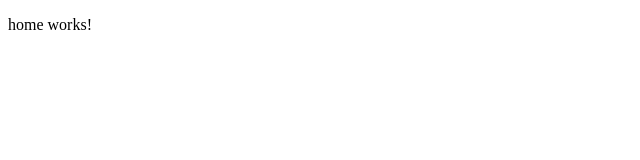
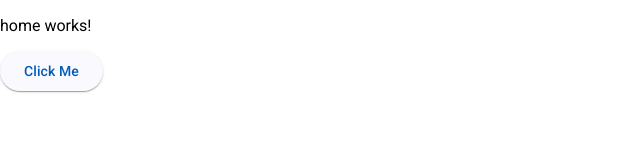
Before and after one commit to polakdominik/assigment-weather-app, an Angular app: page / in a window 1280 px wide. Shown: the top 160 px of the page, without its empty margins (0-640 px from the left). Built offline with nearby package versions, Linux system fonts and the light colour scheme.

Commit message:
install angular material

```diff
--- a/angular.json
+++ b/angular.json
@@ -39,6 +39,7 @@
               }
             ],
             "styles": [
+              "@angular/material/prebuilt-themes/azure-blue.css",
               "src/styles.scss"
             ],
             "scripts": []
@@ -98,6 +99,7 @@
               }
             ],
             "styles": [
+              "@angular/material/prebuilt-themes/azure-blue.css",
               "src/styles.scss"
             ],
             "scripts": []
--- a/package.json
+++ b/package.json
@@ -11,10 +11,12 @@
   "private": true,
   "dependencies": {
     "@angular/animations": "^19.1.0",
+    "@angular/cdk": "19.1.5",
     "@angular/common": "^19.1.0",
     "@angular/compiler": "^19.1.0",
     "@angular/core": "^19.1.0",
     "@angular/forms": "^19.1.0",
+    "@angular/material": "19.1.5",
     "@angular/platform-browser": "^19.1.0",
     "@angular/platform-browser-dynamic": "^19.1.0",
     "@angular/router": "^19.1.0",
--- a/src/app/app.module.ts
+++ b/src/app/app.module.ts
@@ -4,6 +4,8 @@
 import { AppRoutingModule } from './app-routing.module';
 import { AppComponent } from './app.component';
 import { HomeComponent } from './pages/home/home.component';
+import { provideAnimationsAsync } from '@angular/platform-browser/animations/async';
+import { MatButtonModule } from '@angular/material/button';
 
 @NgModule({
   declarations: [
@@ -12,9 +14,12 @@
   ],
   imports: [
     BrowserModule,
-    AppRoutingModule
+    AppRoutingModule,
+    MatButtonModule,
   ],
-  providers: [],
+  providers: [
+    provideAnimationsAsync()
+  ],
   bootstrap: [AppComponent]
 })
 export class AppModule { }
--- a/src/app/pages/home/home.component.html
+++ b/src/app/pages/home/home.component.html
@@ -1 +1,2 @@
 <p>home works!</p>
+<button mat-raised-button color="primary">Click Me</button>
--- a/src/index.html
+++ b/src/index.html
@@ -6,8 +6,10 @@
   <base href="/">
   <meta name="viewport" content="width=device-width, initial-scale=1">
   <link rel="icon" type="image/x-icon" href="favicon.ico">
+  <link href="https://fonts.googleapis.com/css2?family=Roboto:wght@300;400;500&display=swap" rel="stylesheet">
+  <link href="https://fonts.googleapis.com/icon?family=Material+Icons" rel="stylesheet">
 </head>
-<body>
+<body class="mat-typography">
   <app-root></app-root>
 </body>
 </html>
--- a/src/styles.scss
+++ b/src/styles.scss
@@ -1 +1,4 @@
 /* You can add global styles to this file, and also import other style files */
+
+html, body { height: 100%; }
+body { margin: 0; font-family: Roboto, "Helvetica Neue", sans-serif; }
```
Also changed, not shown: 1 other file (tests, documents, lock files or other folders).
